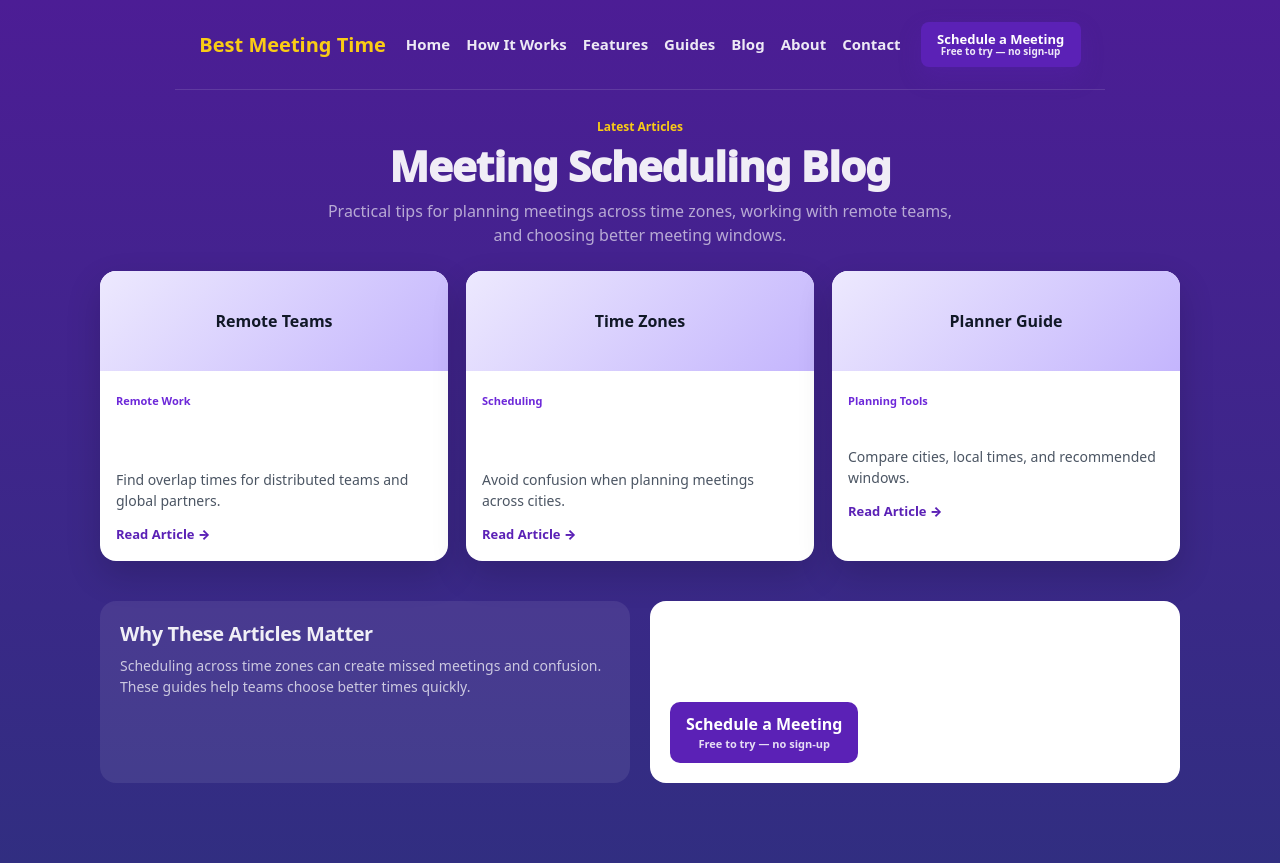
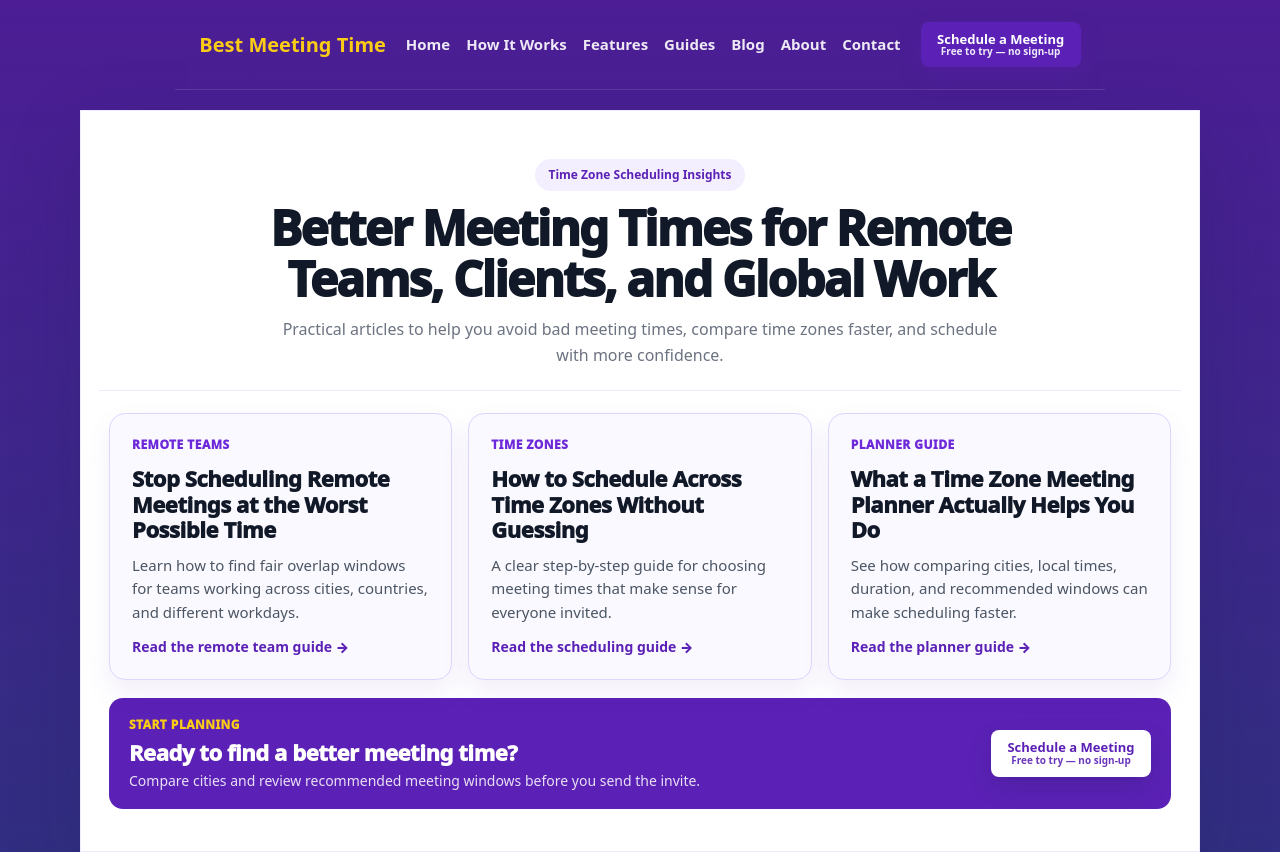
Before and after one commit to techtalk1282/Best-Meeting-Time, a Next.js app: page /blog in a window 1280 px wide. Built offline with nearby package versions, Linux system fonts and the light colour scheme.

Commit message:
Rebuild blog overview page to match premium homepage design
Rebuilt the blog page to match the homepage branding and improve article presentation. Updated styles and content for better user engagement and AdSense performance.

```diff
--- a/app/blog/page.tsx
+++ b/app/blog/page.tsx
@@ -1,7 +1,23 @@
 /**
  * File: app/blog/page.tsx
- * Version: v2.1 (LAYOUT POLISH - ABOVE THE FOLD FIX)
+ * Version: v3.0 (PREMIUM BLOG HUB - HOMEPAGE MATCH)
  * Date: 2026-05-05
+ *
+ * PURPOSE:
+ * - Rebuild the blog page from scratch
+ * - Match the homepage white-card branding and target UI direction
+ * - Improve article titles, descriptions, spacing, and click appeal
+ * - Keep the page useful for users and stronger for AdSense review
+ *
+ * PROTECTED:
+ * - No Stripe changes
+ * - No checkout changes
+ * - No webhook changes
+ * - No KV changes
+ * - No ToolPreviewSection changes
+ *
+ * ROLLBACK:
+ * - Revert to v2.1 if this page does not test cleanly
  */
 
 import SiteNav from "../ui/SiteNav";
@@ -12,85 +28,72 @@ export default function BlogPage() {
     <>
       <SiteNav />
 
-      <main style={pageWrap}>
-        <section style={heroSection}>
-          <p style={eyebrow}>Latest Articles</p>
+      <main style={pageShell}>
+        <section style={heroCard}>
+          <p style={eyebrow}>Time Zone Scheduling Insights</p>
 
-          <h1 style={title}>Meeting Scheduling Blog</h1>
+          <h1 style={heroTitle}>
+            Better Meeting Times for Remote Teams, Clients, and Global Work
+          </h1>
 
-          <p style={subtitle}>
-            Practical tips for planning meetings across time zones, working with
-            remote teams, and choosing better meeting windows.
+          <p style={heroText}>
+            Practical articles to help you avoid bad meeting times, compare time
+            zones faster, and schedule with more confidence.
           </p>
         </section>
 
-        <section style={featuredWrap}>
-          <a href="/best-meeting-times-remote-teams" style={featuredCard}>
-            <div style={imageBlock}>Remote Teams</div>
-
-            <div style={articleContent}>
-              <span style={category}>Remote Work</span>
+        <section style={articleGrid} aria-label="Featured scheduling articles">
+          <a href="/best-meeting-times-remote-teams" style={articleCard}>
+            <span style={articleTag}>Remote Teams</span>
             <h2 style={articleTitle}>
-                Best Meeting Times for Remote Teams
+              Stop Scheduling Remote Meetings at the Worst Possible Time
             </h2>
             <p style={articleText}>
-                Find overlap times for distributed teams and global partners.
+              Learn how to find fair overlap windows for teams working across
+              cities, countries, and different workdays.
             </p>
-              <span style={readMore}>Read Article →</span>
-            </div>
+            <span style={readLink}>Read the remote team guide →</span>
           </a>
 
-          <a href="/how-to-schedule-meetings-across-time-zones" style={featuredCard}>
-            <div style={imageBlock}>Time Zones</div>
-
-            <div style={articleContent}>
-              <span style={category}>Scheduling</span>
+          <a href="/how-to-schedule-meetings-across-time-zones" style={articleCard}>
+            <span style={articleTag}>Time Zones</span>
             <h2 style={articleTitle}>
-                How to Schedule Meetings Across Time Zones
+              How to Schedule Across Time Zones Without Guessing
             </h2>
             <p style={articleText}>
-                Avoid confusion when planning meetings across cities.
+              A clear step-by-step guide for choosing meeting times that make
+              sense for everyone invited.
             </p>
-              <span style={readMore}>Read Article →</span>
-            </div>
+            <span style={readLink}>Read the scheduling guide →</span>
           </a>
 
-          <a href="/time-zone-meeting-planner-guide" style={featuredCard}>
-            <div style={imageBlock}>Planner Guide</div>
-
-            <div style={articleContent}>
-              <span style={category}>Planning Tools</span>
+          <a href="/time-zone-meeting-planner-guide" style={articleCard}>
+            <span style={articleTag}>Planner Guide</span>
             <h2 style={articleTitle}>
-                Time Zone Meeting Planner Guide
+              What a Time Zone Meeting Planner Actually Helps You Do
             </h2>
             <p style={articleText}>
-                Compare cities, local times, and recommended windows.
+              See how comparing cities, local times, duration, and recommended
+              windows can make scheduling faster.
             </p>
-              <span style={readMore}>Read Article →</span>
-            </div>
+            <span style={readLink}>Read the planner guide →</span>
           </a>
         </section>
 
-        <section style={infoSection}>
-          <div style={infoCard}>
-            <h2 style={infoTitle}>Why These Articles Matter</h2>
-            <p style={infoText}>
-              Scheduling across time zones can create missed meetings and
-              confusion. These guides help teams choose better times quickly.
+        <section style={bottomBand}>
+          <div>
+            <p style={bottomEyebrow}>Start Planning</p>
+            <h2 style={bottomTitle}>Ready to find a better meeting time?</h2>
+            <p style={bottomText}>
+              Compare cities and review recommended meeting windows before you
+              send the invite.
             </p>
           </div>
 
-          <div style={ctaCard}>
-            <h2 style={infoTitle}>Ready to Schedule a Meeting?</h2>
-            <p style={infoText}>
-              Compare cities and find recommended meeting windows instantly.
-            </p>
-
           <a href="/how-it-works#schedule-tool" style={ctaButton}>
-              Schedule a Meeting
+            <span style={ctaMain}>Schedule a Meeting</span>
             <span style={ctaSub}>Free to try — no sign-up</span>
           </a>
-          </div>
         </section>
       </main>
 
@@ -101,135 +104,161 @@ export default function BlogPage() {
 
 /* STYLES */
 
-const pageWrap = {
+const pageShell = {
   maxWidth: "1120px",
-  margin: "0 auto",
-  padding: "28px 20px 80px",
-  color: "#ffffff",
+  margin: "20px auto 0",
+  padding: "18px 18px 42px",
+  background: "#ffffff",
+  color: "#111827",
+  border: "1px solid rgba(237,233,254,0.9)",
+  boxShadow: "0 24px 70px rgba(30,27,75,0.18)",
 };
 
-const heroSection = {
+const heroCard = {
   textAlign: "center" as const,
-  marginBottom: "24px",
+  padding: "30px 24px 22px",
+  borderBottom: "1px solid #ede9fe",
 };
 
 const eyebrow = {
-  color: "#facc15",
+  display: "inline-block",
+  margin: "0 0 12px",
+  padding: "7px 13px",
+  borderRadius: "999px",
+  background: "#f3efff",
+  color: "#5b21b6",
   fontSize: "12px",
   fontWeight: 900,
-  marginBottom: "6px",
 };
 
-const title = {
-  fontSize: "clamp(32px, 4vw, 42px)",
+const heroTitle = {
+  maxWidth: "780px",
+  margin: "0 auto 12px",
+  color: "#111827",
+  fontSize: "clamp(34px, 4vw, 48px)",
+  lineHeight: "1.06",
   fontWeight: 950,
-  marginBottom: "8px",
+  letterSpacing: "-0.04em",
 };
 
-const subtitle = {
+const heroText = {
+  maxWidth: "720px",
+  margin: "0 auto",
+  color: "#6b7280",
   fontSize: "16px",
-  opacity: 0.85,
-  maxWidth: "640px",
-  margin: "0 auto",
+  lineHeight: "1.6",
+  fontWeight: 500,
 };
 
-const featuredWrap = {
+const articleGrid = {
   display: "grid",
   gridTemplateColumns: "repeat(3, 1fr)",
-  gap: "18px",
-  marginBottom: "40px", // ← KEY FIX (push next section down)
+  gap: "16px",
+  padding: "22px 10px 18px",
 };
 
-const featuredCard = {
-  background: "#ffffff",
+const articleCard = {
+  minHeight: "250px",
+  display: "flex",
+  flexDirection: "column" as const,
+  justifyContent: "space-between",
+  gap: "12px",
+  background: "#faf9ff",
+  border: "1px solid #ddd6fe",
+  borderRadius: "16px",
+  padding: "22px",
+  textDecoration: "none",
   color: "#111827",
-  borderRadius: "16px",
-  overflow: "hidden",
-  textDecoration: "none",
-  boxShadow: "0 14px 35px rgba(0,0,0,0.16)",
+  boxShadow: "0 12px 28px rgba(91,33,182,0.08)",
 };
 
-const imageBlock = {
-  minHeight: "100px", // ← REDUCED (was 138px)
-  display: "flex",
-  alignItems: "center",
-  justifyContent: "center",
-  fontWeight: 900,
-  background: "linear-gradient(135deg, #ede9fe, #c4b5fd)",
-};
-
-const articleContent = {
-  padding: "16px", // tighter
-};
-
-const category = {
-  fontSize: "11px",
-  fontWeight: 900,
+const articleTag = {
   color: "#6d28d9",
+  fontSize: "12px",
+  fontWeight: 950,
+  textTransform: "uppercase" as const,
+  letterSpacing: "0.04em",
 };
 
 const articleTitle = {
-  fontSize: "18px",
-  fontWeight: 900,
-  margin: "6px 0",
+  color: "#111827",
+  fontSize: "22px",
+  lineHeight: "1.15",
+  fontWeight: 950,
+  margin: 0,
 };
 
 const articleText = {
-  fontSize: "14px",
   color: "#4b5563",
-  marginBottom: "10px",
+  fontSize: "15px",
+  lineHeight: "1.55",
+  margin: 0,
 };
 
-const readMore = {
-  fontSize: "13px",
+const readLink = {
+  color: "#5b21b6",
+  fontSize: "14px",
   fontWeight: 900,
-  color: "#5b21b6",
 };
 
-const infoSection = {
-  display: "grid",
-  gridTemplateColumns: "1fr 1fr",
-  gap: "20px",
+const bottomBand = {
+  margin: "0 10px",
+  padding: "18px 20px",
+  borderRadius: "14px",
+  background: "#5b21b6",
+  color: "#ffffff",
+  display: "flex",
+  alignItems: "center",
+  justifyContent: "space-between",
+  gap: "18px",
 };
 
-const infoCard = {
-  background: "rgba(255,255,255,0.08)",
-  borderRadius: "16px",
-  padding: "20px",
+const bottomEyebrow = {
+  margin: "0 0 4px",
+  color: "#facc15",
+  fontSize: "12px",
+  fontWeight: 950,
+  textTransform: "uppercase" as const,
+  letterSpacing: "0.04em",
 };
 
-const ctaCard = {
-  background: "#ffffff",
-  color: "#111827",
-  borderRadius: "16px",
-  padding: "20px",
+const bottomTitle = {
+  margin: "0 0 4px",
+  color: "#ffffff",
+  fontSize: "22px",
+  fontWeight: 950,
 };
 
-const infoTitle = {
-  fontSize: "20px",
-  fontWeight: 900,
-  marginBottom: "8px",
-};
-
-const infoText = {
+const bottomText = {
+  margin: 0,
+  color: "rgba(255,255,255,0.86)",
   fontSize: "14px",
   lineHeight: "1.5",
 };
 
 const ctaButton = {
-  display: "inline-flex",
+  background: "#ffffff",
+  color: "#5b21b6",
+  padding: "10px 16px",
+  borderRadius: "8px",
+  fontWeight: 900,
+  textDecoration: "none",
+  display: "flex",
   flexDirection: "column" as const,
   alignItems: "center",
-  background: "#5b21b6",
-  color: "#fff",
-  padding: "10px 16px",
-  borderRadius: "10px",
+  justifyContent: "center",
+  lineHeight: 1.15,
+  minWidth: "160px",
+  boxShadow: "0 10px 22px rgba(30,27,75,0.18)",
+};
+
+const ctaMain = {
+  fontSize: "13px",
   fontWeight: 900,
-  textDecoration: "none",
-  marginTop: "10px",
 };
 
 const ctaSub = {
-  fontSize: "11px",
-  opacity: 0.85,
+  fontSize: "10px",
+  fontWeight: 800,
+  opacity: 0.9,
 };
```
Lines whose indentation alone changed are shown as unchanged.
